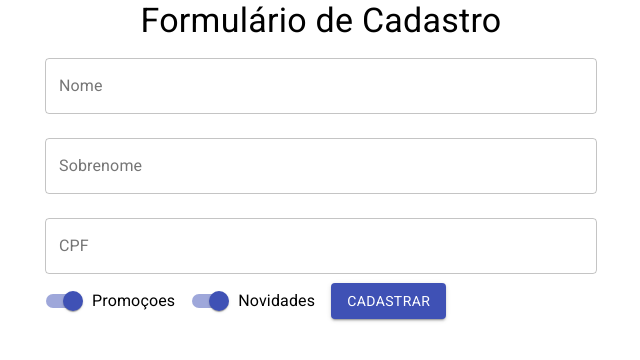
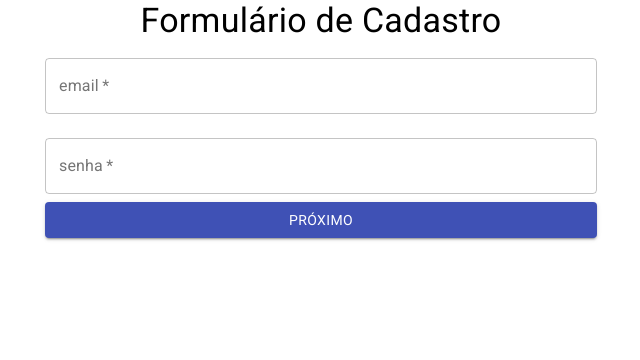
Before and after one commit to HerllonCardoso/formularioreact, a React (Create React App) app: page / in a window 1280 px wide. Shown: the top 360 px of the page, without its empty margins (319-959 px from the left). Built offline with nearby package versions, Linux system fonts and the light colour scheme.

Commit message:
refactor:  - switch case + arrays

```diff
--- a/src/components/FormularioCadastro/DadosUsuario.jsx
+++ b/src/components/FormularioCadastro/DadosUsuario.jsx
@@ -1,19 +1,37 @@
-import { Button, TextField } from '@material-ui/core'
-import React from 'react'
+import { Button, TextField } from "@material-ui/core";
+import React from "react";
 
-function DadosUsuarios(){
-    return(
-        <form>
-            <TextField id="email" label="email" type="email"  variant="outlined"
+function DadosUsuarios({ onSubmit }) {
+  return (
+    <form
+      onSubmit={(event) => {
+        event.preventDefault();
+        onSubmit();
+      }}
+    >
+      <TextField
+        id="email"
+        label="email"
+        type="email"
+        required
+        variant="outlined"
         margin="normal"
-        fullWidth/>
-            <TextField id="senha" label="senha" type="password"  variant="outlined"
+        fullWidth
+      />
+      <TextField
+        id="senha"
+        label="senha"
+        type="password"
+        required
+        variant="outlined"
         margin="normal"
-        fullWidth/>
-            <Button type="submit" variant="contained" color="primary"
-        fullWidth>Cadastrar</Button>
-        </form>
-    )
+        fullWidth
+      />
+      <Button type="submit" variant="contained" color="primary" fullWidth>
+        Próximo
+      </Button>
+    </form>
+  );
 }
 
-export default DadosUsuarios
+export default DadosUsuarios;
--- a/src/components/FormularioCadastro/FormularioCadastro.jsx
+++ b/src/components/FormularioCadastro/FormularioCadastro.jsx
@@ -5,25 +5,19 @@ import DadosPessoais from "./DadosPessoais";
 import DadosUsuarios from "./DadosUsuario";
 
 function FormularioCadastro({ onSubmit, validarCPF }) {
-  const [etapaAtual, setEtapaAtual] = useState(1);
+  const [etapaAtual, setEtapaAtual] = useState(0);
 
-  function formularioAtual(etapa) {
-    switch (etapa) {
-      case 0:
-        return <DadosUsuarios />;
-      case 1:
-        return <DadosPessoais onSubmit={onSubmit} validarCPF={validarCPF} />;
-      case 2:
-        return <DadosEntrega />;
-      default:
-        return <Typography>Error</Typography>;
-    }
+  const formularios = [
+    <DadosUsuarios onSubmit={nextStep} />,
+    <DadosPessoais onSubmit={nextStep} validarCPF={validarCPF} />,
+    <DadosEntrega onSubmit={onSubmit} />,
+  ];
+
+  function nextStep() {
+    setEtapaAtual(etapaAtual + 1);
   }
 
-  return <>{formularioAtual(etapaAtual)}</>;
+  return <>{formularios[etapaAtual]}</>;
 }
 
-// <DadosPessoais onSubmit={onSubmit} validarCPF={validarCPF} />
-// <DadosUsuarios />
-// <DadosEntrega />
 export default FormularioCadastro;
```
